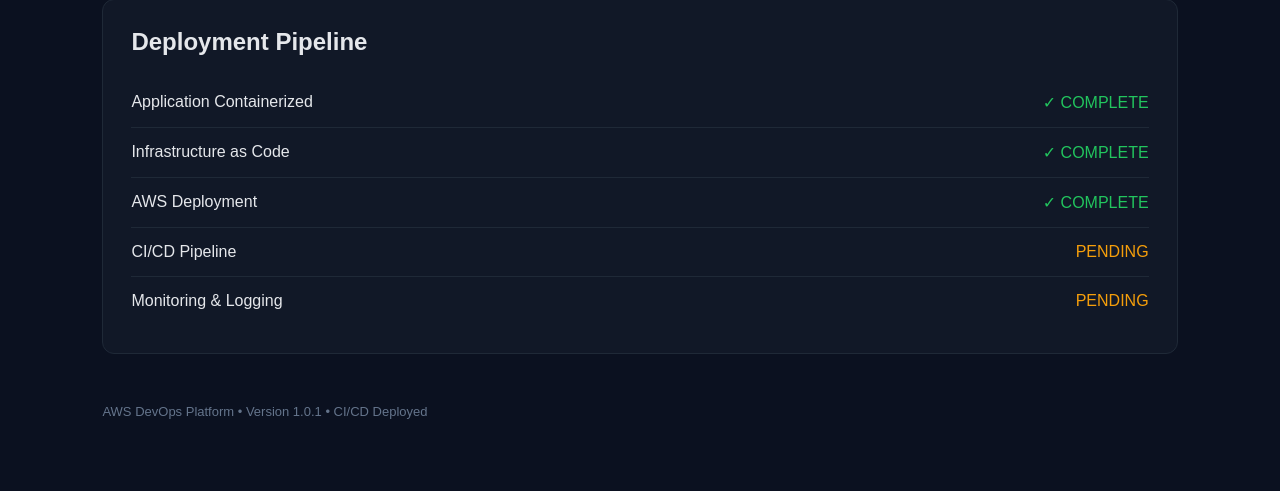
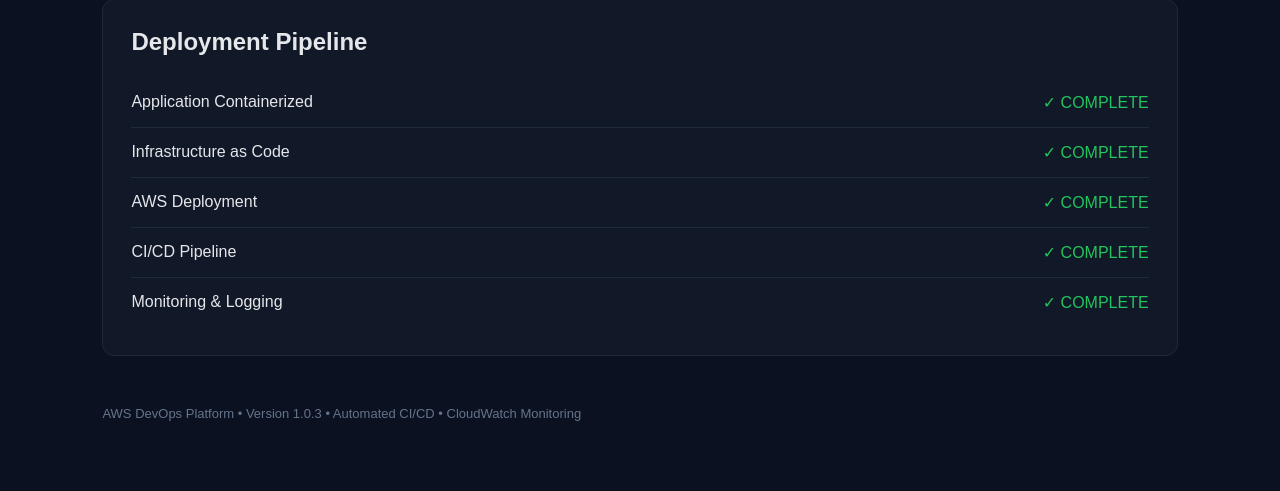
Before and after one commit to yabeshisaac/aws-devops-platform, a Flask app: page / in a window 1280 px wide. Shown: the part 482-973 px from the top of the page. Before the commit the page ends 901 px from the top, so only its background shows below. Run offline with Flask 3, Linux system fonts and the light colour scheme.

Commit message:
Add CloudWatch monitoring and complete deployment dashboard

```diff
--- a/app/templates/index.html
+++ b/app/templates/index.html
@@ -87,8 +87,13 @@
             font-weight: bold;
         }
 
-        .healthy {
+        .healthy,
+        .complete {
             color: #22c55e;
+        }
+
+        .pending {
+            color: #f59e0b;
         }
 
         .deployment {
@@ -112,14 +117,6 @@
 
         .deployment-row:last-child {
             border-bottom: none;
-        }
-
-        .complete {
-            color: #22c55e;
-        }
-
-        .pending {
-            color: #f59e0b;
         }
 
         footer {
@@ -193,18 +190,18 @@
 
         <div class="deployment-row">
             <span>CI/CD Pipeline</span>
-            <span class="pending">PENDING</span>
+            <span class="complete">✓ COMPLETE</span>
         </div>
 
         <div class="deployment-row">
             <span>Monitoring & Logging</span>
-            <span class="pending">PENDING</span>
+            <span class="complete">✓ COMPLETE</span>
         </div>
 
     </section>
 
     <footer>
-    AWS DevOps Platform • Version 1.0.1 • CI/CD Deployed
+        AWS DevOps Platform • Version 1.0.3 • Automated CI/CD • CloudWatch Monitoring
     </footer>
 
 </main>
```
Also changed, not shown: 1 other file.
